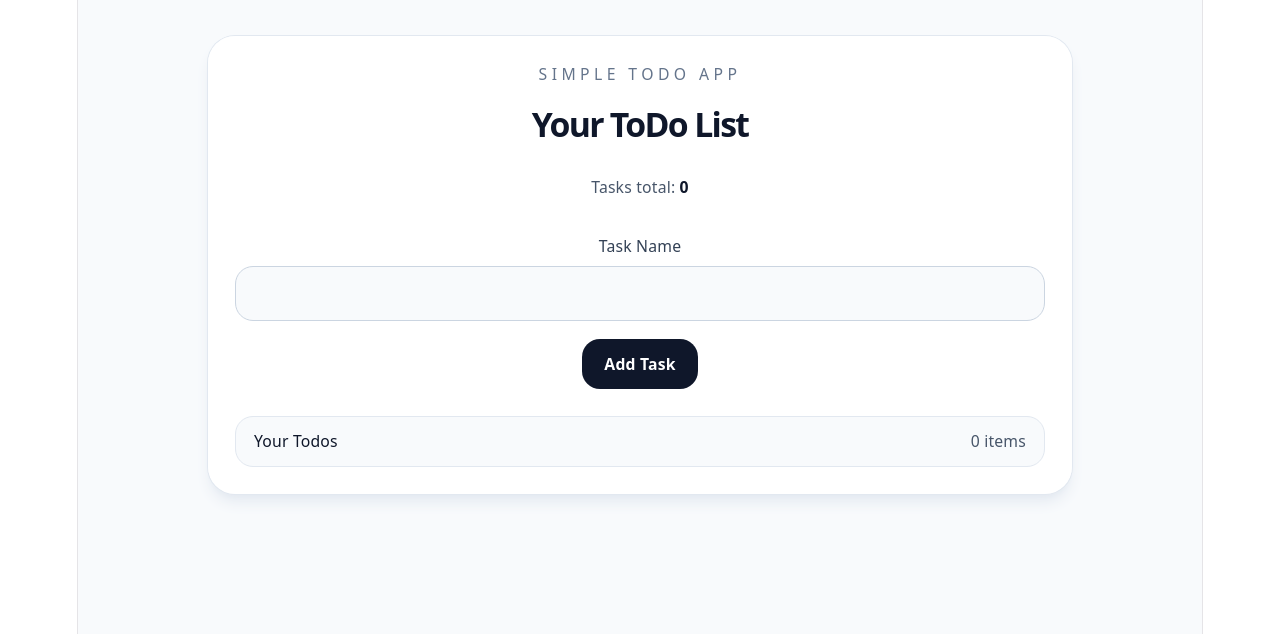
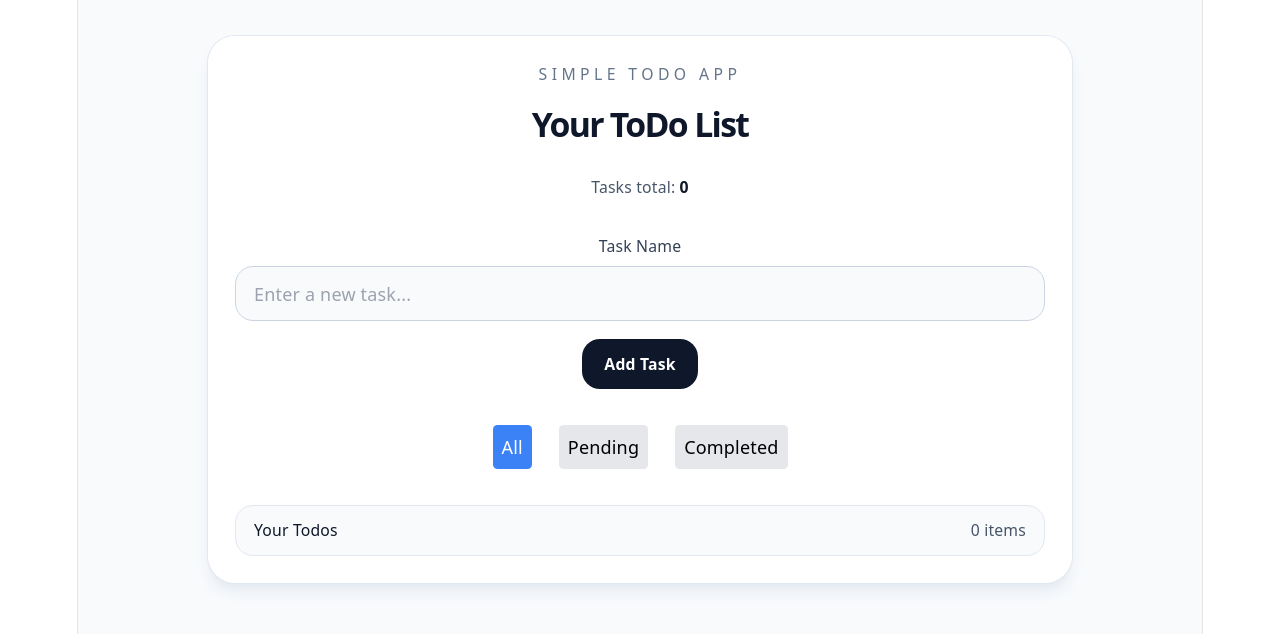
Before and after one commit to BrandonVLA/Portfolio, a React (Vite) app in the folder projects/todo-app-react/: page / in a window 1280 px wide. Shown: the top 634 px of the page. Built offline with nearby package versions, Linux system fonts and the light colour scheme.

Commit message:
feat: add TodoFilters component and implement task filtering functionality

```diff
--- a/projects/todo-app-react/src/App.jsx
+++ b/projects/todo-app-react/src/App.jsx
@@ -1,10 +1,11 @@
 import { useState, useEffect } from "react";
 import ToDoForm from "./components/ToDoForm";
 import ToDosList from "./components/TodosList";
+import TodoFilters from "./components/TodoFilters";
 
 function App() {
   const [taskList, setTaskList] = useState([]);
-
+  const [filter,setFilter] = useState('all');
   const handleAddToDo = (todo) => {
     const newTask = {
       id: Date.now(),
@@ -41,6 +42,16 @@ function App() {
     }
   }, [taskList]);
 
+  const filteredTasks = taskList.filter(tarea => {
+    if(filter === 'pending') {
+      return tarea.completed === false;
+    }
+    if(filter === 'completed') {
+      return tarea.completed === true;
+    }
+    return true;
+  })
+
   return (
     <main className="min-h-screen bg-slate-50 px-4 py-8">
       <div className="mx-auto w-full max-w-3xl rounded-3xl bg-white/95 p-6 shadow-lg shadow-slate-200 ring-1 ring-slate-200">
@@ -61,8 +72,9 @@ function App() {
 
         <div className="space-y-6">
           <ToDoForm onAddTodo={handleAddToDo} />
+          <TodoFilters filter={filter} onFilterChange={setFilter} filteredTasks={filteredTasks}/>
           <ToDosList
-            taskList={taskList}
+            taskList={filteredTasks}
             handleDelete={handleDelete}
             handleToggle={handleToggle}
           />
--- a/projects/todo-app-react/src/components/ToDoForm.jsx
+++ b/projects/todo-app-react/src/components/ToDoForm.jsx
@@ -24,6 +24,7 @@ function ToDoForm({ onAddTodo }) {
           value={taskText}
           onChange={(e) => setTaskText(e.target.value)}
           className="mt-2 w-full rounded-2xl border border-slate-300 bg-slate-50 px-4 py-3 text-slate-900 outline-none transition focus:border-slate-500 focus:ring-2 focus:ring-slate-200"
+          placeholder="Enter a new task..."
         />
       </div>
       <button
--- /dev/null
+++ b/projects/todo-app-react/src/components/TodoFilters.jsx
@@ -0,0 +1,38 @@
+function TodoFilters({ filter, onFilterChange,filteredTasks }) {
+  return (
+    <div className="flex gap-2 justify-center my-4 ">
+      <button
+        onClick={() => onFilterChange("all")}
+        className={
+          filter === "all"
+            ? `bg-blue-500 rounded p-2 m-2 text-white`
+            : `bg-gray-200 rounded p-2 m-2 text-black`
+        }
+      >
+        All
+      </button>
+      <button
+        onClick={() => onFilterChange("pending")}
+        className={
+          filter === "pending"
+            ? `bg-blue-500 rounded p-2 m-2 text-white`
+            : `bg-gray-200 rounded p-2 m-2 text-black`
+        }
+      >
+        Pending
+      </button>
+      <button
+        onClick={() => onFilterChange("completed")}
+        className={
+          filter === "completed"
+            ? `bg-blue-500 rounded p-2 m-2 text-white`
+            : `bg-gray-200 rounded p-2 m-2 text-black`
+        }
+      >
+        Completed
+      </button>
+    </div>
+  );
+}
+
+export default TodoFilters;
```
